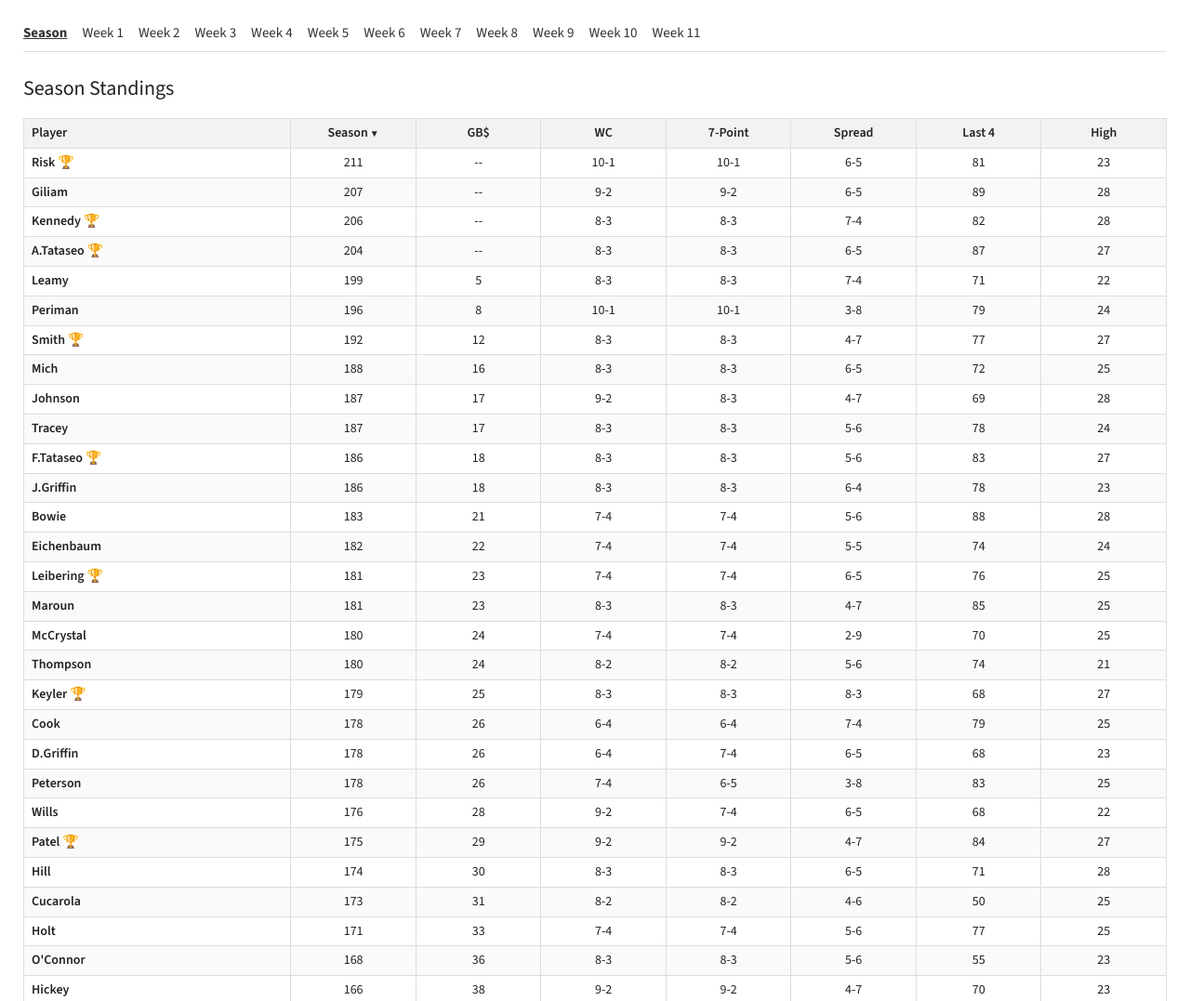
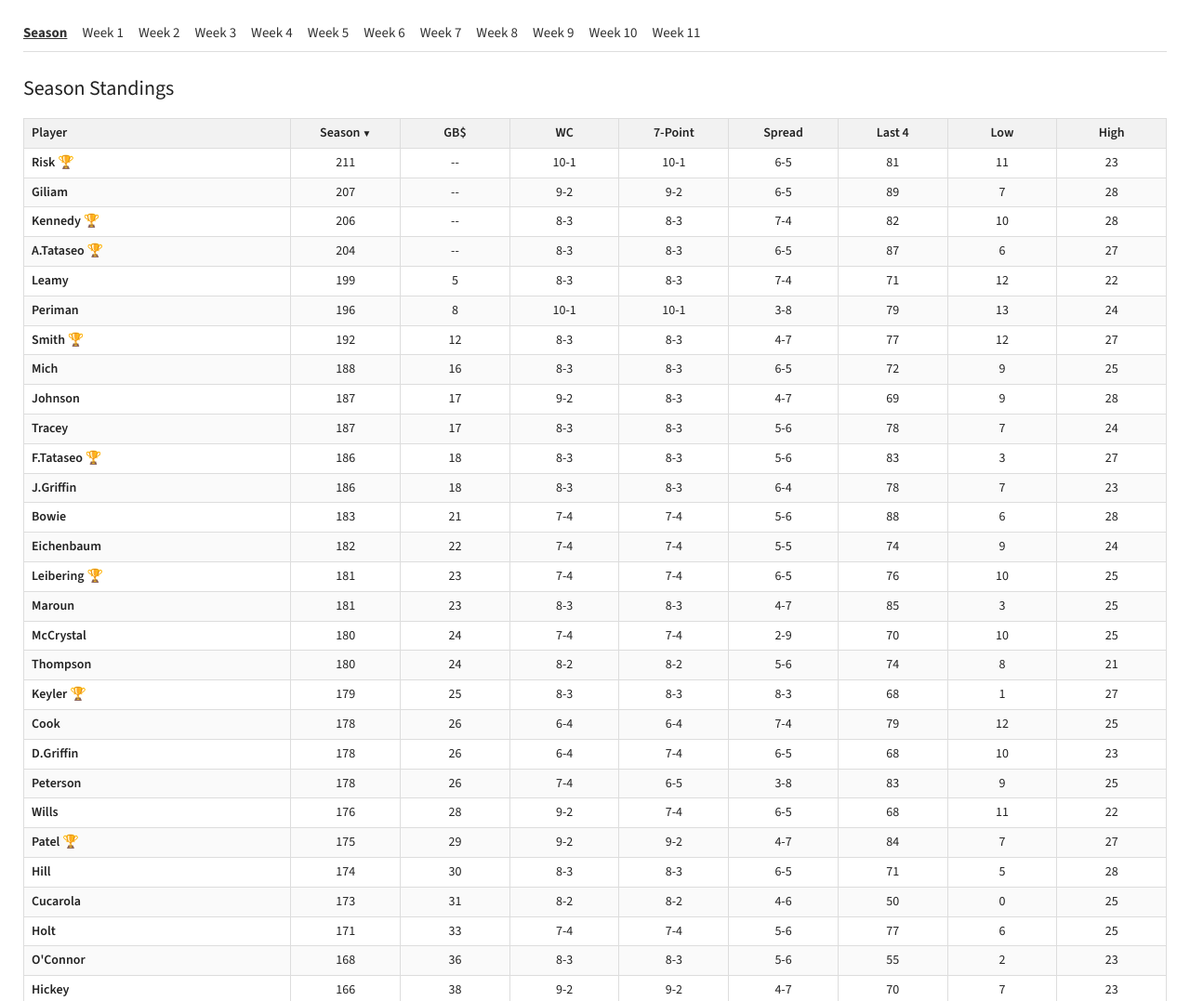
Before and after one commit to ryanmccrystal/nfl-pick-em, a plain HTML site: page index.html in a window 1280 px wide. Shown: the top 1077 px of the page at 93% size. Drawn offline with nearby package versions, Linux system fonts and the light colour scheme.

Commit message:
Add 'Low' column to season table in index.html

```diff
--- a/index.html
+++ b/index.html
@@ -665,19 +665,20 @@ function buildSeasonStandings(data, users) {
   document.getElementById("week-nav").innerHTML = `<a href="./" class="active">Season</a>${weekLinks}`;
 
   let html = `<table class="season-table"><thead><tr>
-    <th>Player</th><th>Season</th><th>GB$</th><th>WC</th><th>7-Point</th><th>Spread</th><th>Last 4</th><th>High</th>
+    <th>Player</th><th>Season</th><th>GB$</th><th>WC</th><th>7-Point</th><th>Spread</th><th>Last 4</th><th>Low</th><th>High</th>
   </tr></thead><tbody>`;
 
   sorted.forEach((p, index) => {
     const gb = p.season >= fourthScore ? "--" : Math.max(0, fourthScore - p.season);
     const last4 = recentWeeks.reduce((sum, wk) => sum + (p.weeks[wk] || 0), 0);
+    const low = weeks.length ? Math.min(...weeks.map(w => p.weeks[w.number] ?? 0)) : 0;
     const high = p.weeklyScores.length ? Math.max(...p.weeklyScores.map(x => x.score)) : 0;
     const trophies = (championships[p.username] || []).map(year => `<span class="championship-trophy" title="${escapeHTML(year)}">🏆</span>`).join(" ");
     html += `<tr>
       <td><a class="player-link" href="?player=${encodeURIComponent(p.username)}">${escapeHTML(p.name)}</a>${trophies ? ` ${trophies}` : ""}</td>
       <td>${p.season}</td><td>${gb}</td>
       <td>${p.wcW}-${p.wcL}</td><td>${p.sevenW}-${p.sevenL}</td><td>${p.spreadW}-${p.spreadL}</td>
-      <td>${last4}</td><td>${high}</td>
+      <td>${last4}</td><td>${low}</td><td>${high}</td>
     </tr>`;
   });
   html += `</tbody></table>`;
```
